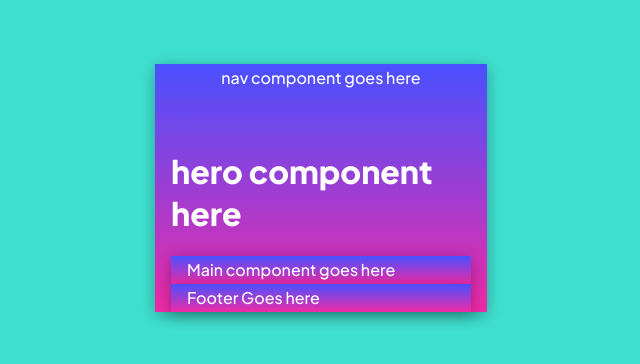
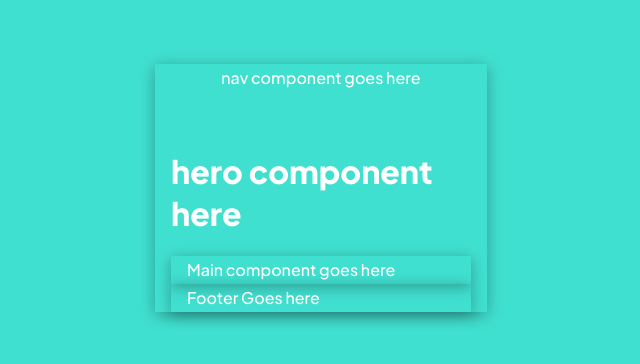
Before and after one commit to Hcmwebs/skilled-e-learning-landing, a React (Create React App) app: page / in a window 1280 px wide. Shown: the part 212-576 px from the top of the page, without its empty margins (319-959 px from the left). Built offline with nearby package versions, Linux system fonts and the light colour scheme.

Commit message:
removed the bgcolor
Signed-off-by: Heze <64218603+Hcmwebs@users.noreply.github.com>

```diff
--- a/src/sass/components/_container.scss
+++ b/src/sass/components/_container.scss
@@ -3,6 +3,5 @@
 .container {
 	width: min(100%, 1440px);
 	padding-inline: $padding * 1.6;
-	background: $gradient-2;
 	box-shadow: $shadow-dark;
 }
```
